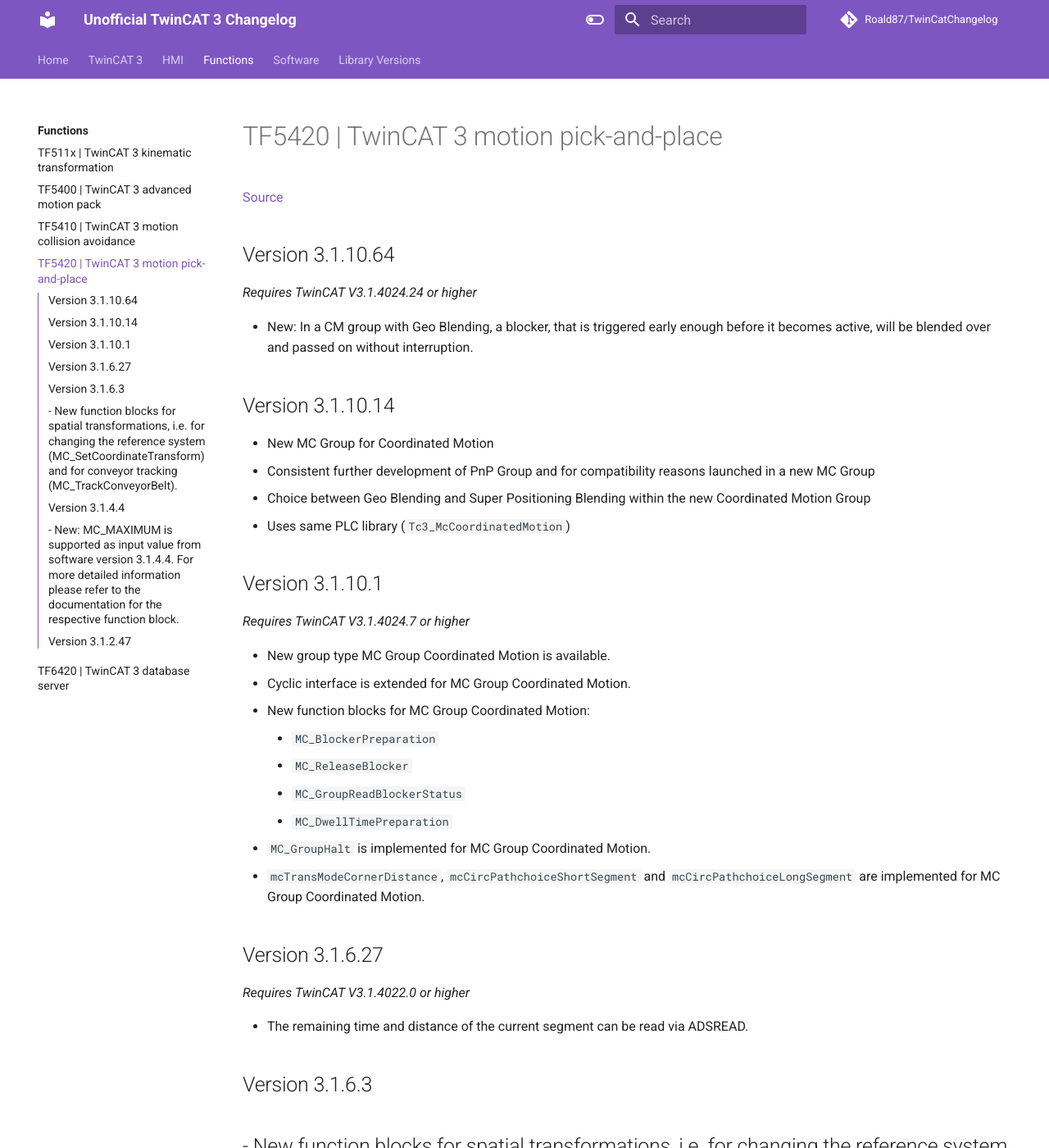
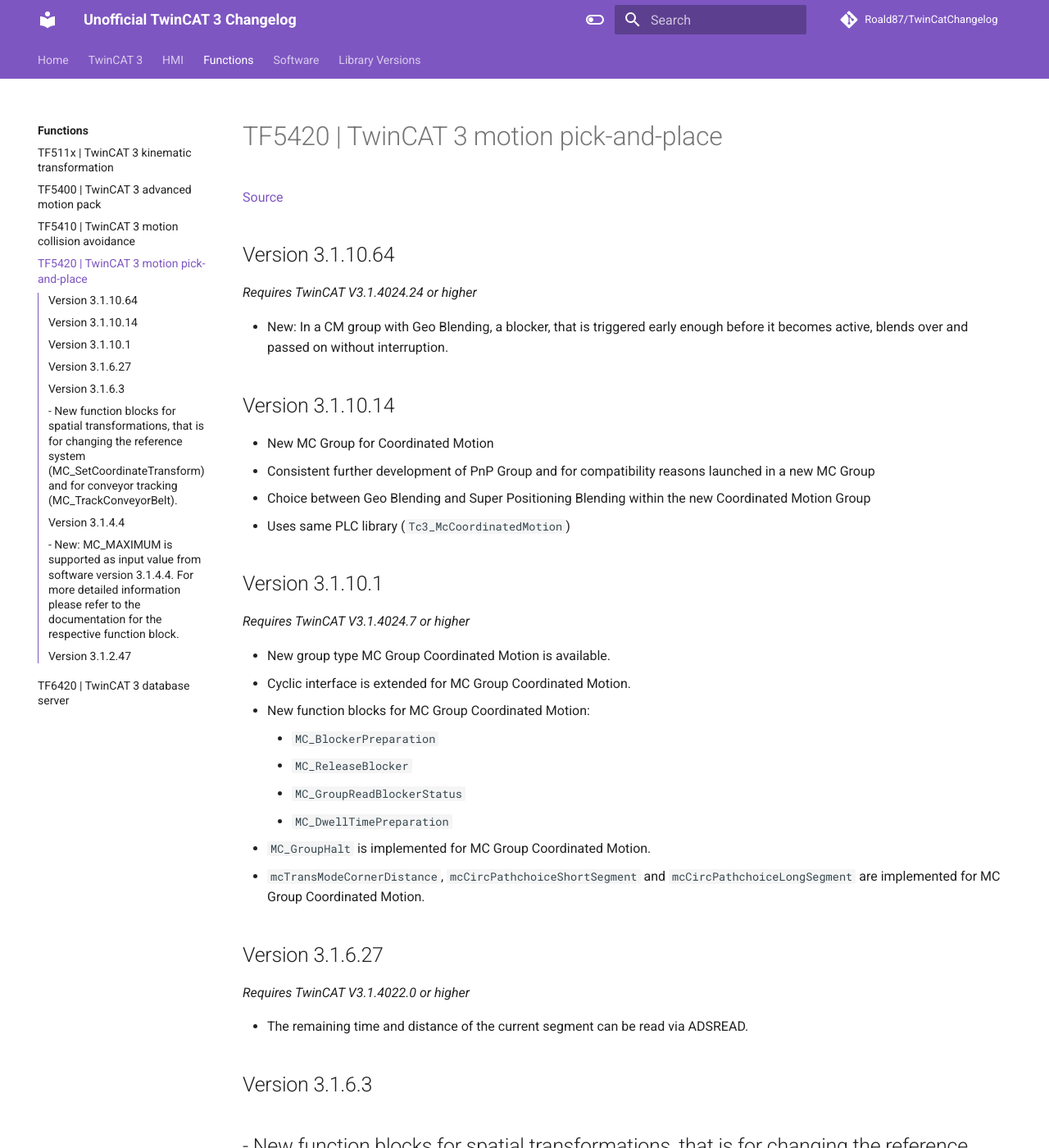
Before and after one commit to Roald87/TwinCatChangelog, an MkDocs documentation site: the page built from docs/functions/TF5420_tc3_motion_pick-and-place.md, in a window 1280 px wide and 1400 px high. Shown: the whole window at 82% size. Built offline with MkDocs 1.6.1 and Material for MkDocs 9.7.7, drawn with Linux system fonts in a browser that asks for light colours; comment, search, counter and statistics services are not loaded; some of the changed text lies outside the part shown.

Commit message:
fix vale warnings

```diff
--- a/docs/functions/TF5420_tc3_motion_pick-and-place.md
+++ b/docs/functions/TF5420_tc3_motion_pick-and-place.md
@@ -6,7 +6,7 @@
 
 _Requires TwinCAT V3.1.4024.24 or higher_
 
--   New: In a CM group with Geo Blending, a blocker, that is triggered early enough before it becomes active, will be blended over and passed on without interruption.
+-   New: In a CM group with Geo Blending, a blocker, that is triggered early enough before it becomes active, blends over and passed on without interruption.
 
 ## Version 3.1.10.14
 
@@ -37,7 +37,7 @@
 
 ## Version 3.1.6.3
 
--   New function blocks for spatial transformations, i.e. for changing the reference system (`MC_SetCoordinateTransform`) and for conveyor tracking (`MC_TrackConveyorBelt`).
+-   New function blocks for spatial transformations, that is for changing the reference system (`MC_SetCoordinateTransform`) and for conveyor tracking (`MC_TrackConveyorBelt`).
 -
 
 ## Version 3.1.4.4
```
